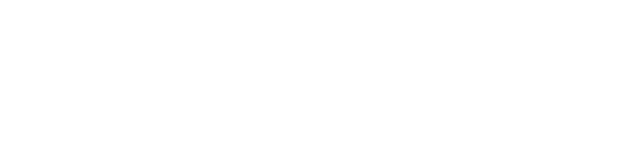
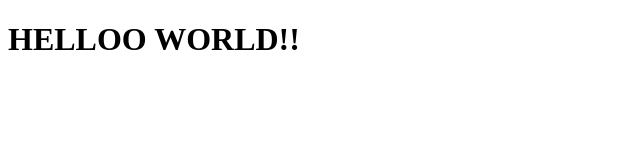
Before and after one commit to chiangishh/My_First_Repo, a plain HTML site: page Index.html in a window 1280 px wide. Shown: the whole page, without its empty margins (0-640 px from the left). Drawn offline with Linux system fonts and the light colour scheme.

Commit message:
Update Index.html
Hello EVERYONE

```diff
--- a/Index.html
+++ b/Index.html
@@ -4,9 +4,10 @@
     <meta charset="UTF-8">
     <meta http-equiv="X-UA-Compatible" content="IE=edge">
     <meta name="viewport" content="width=device-width, initial-scale=1.0">
-    <title>Document</title>
+    <title>VIVIAN'S FIRST WEBPAGE</title>
 </head>
 <body>
+    <h1>HELLOO WORLD!!</h1>
 
 </body>
 </html>
```
